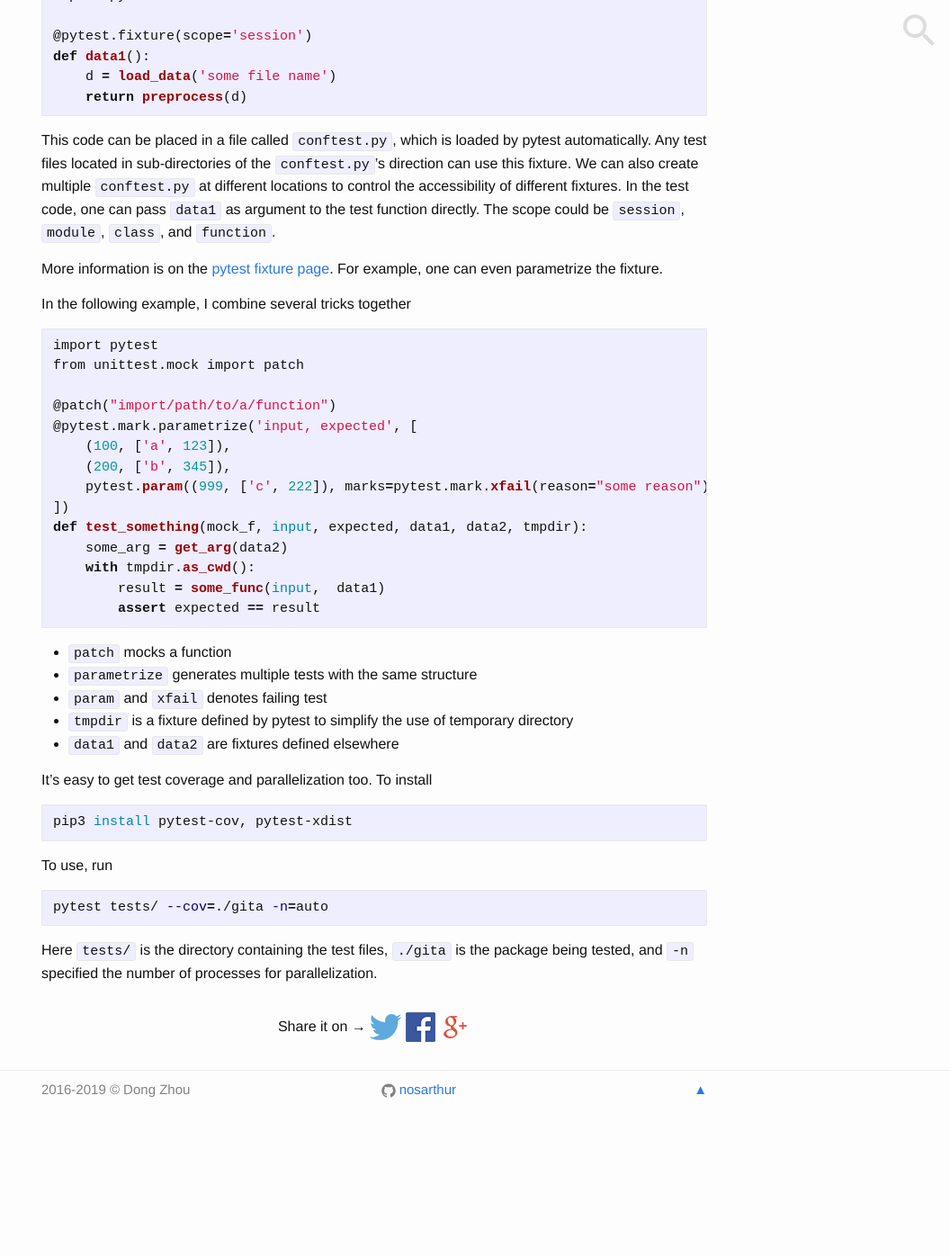
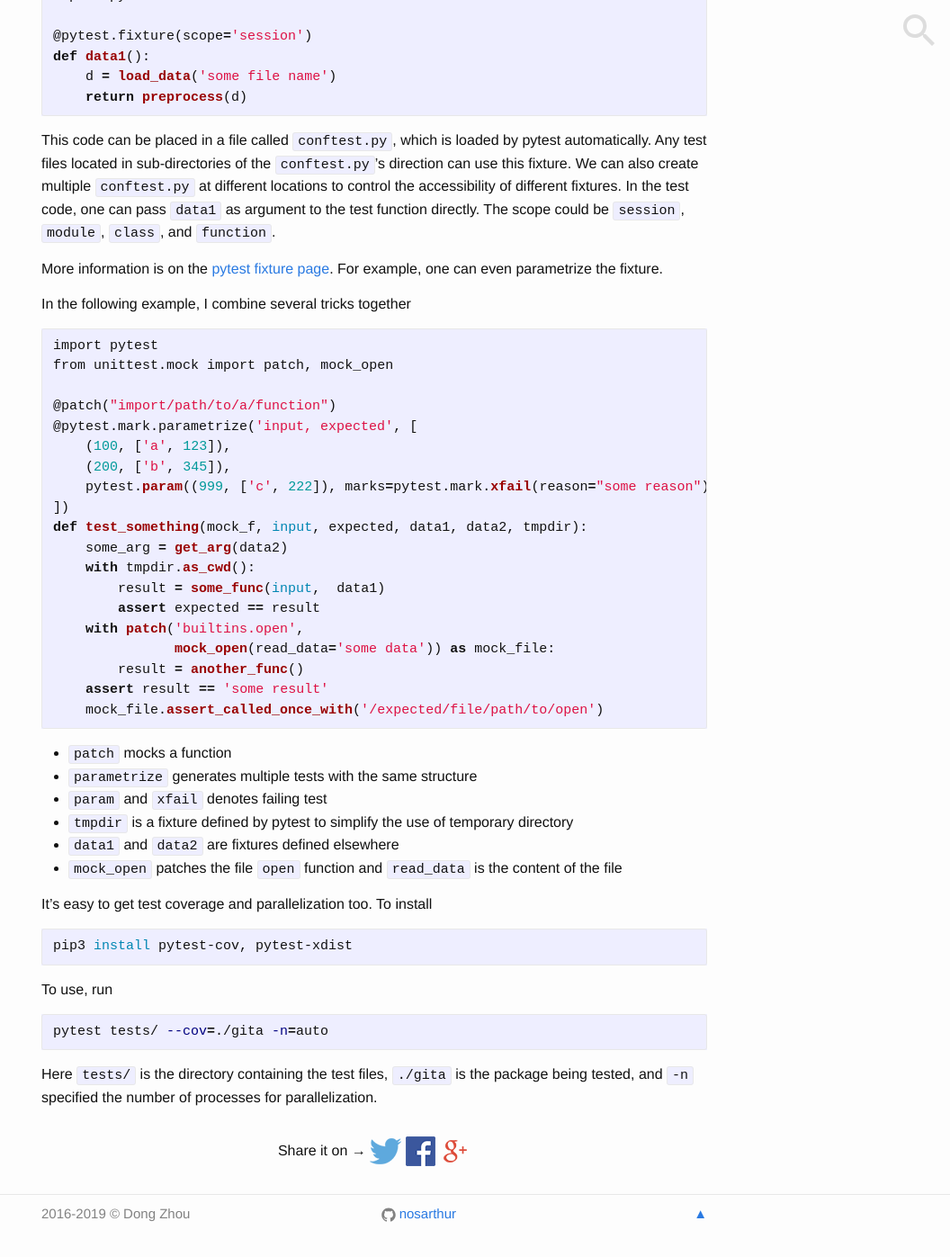
Before and after one commit to nosarthur/nosarthur.github.io, a Jekyll site: the page built from _posts/2018-09-01-python-tricks.md, in a window 1280 px wide and 1400 px high, scrolled down 1307 px. Shown: the top 1397 px of the window at 90% size, without its empty margins (224-1280 px from the left). Built offline with Jekyll 4.4.1, drawn with Linux system fonts in a browser that asks for light colours; comment, search, counter and statistics services are not loaded; before the commit the page ends 2569 px from its top, so only the background shows below that.

Commit message:
some updates

````diff
--- a/_posts/2018-09-01-python-tricks.md
+++ b/_posts/2018-09-01-python-tricks.md
@@ -1,7 +1,7 @@
 ---
 layout: post
 title: Some Python tricks
-date:   2018-09-01 08:00:00 -0500
+date: 2018-09-01 08:00:00 -0500
 categories: [coding]
 comments: true
 tags: [python]
@@ -26,6 +26,7 @@ python3 -m pip
 python3 -m venv
 python3 -m IPython
 ```
+
 It is more convenient to `alias` them in the `.bashrc`.
 
 The `-O` option removes `assert` statements.
@@ -87,7 +88,7 @@ In the following example, I combine several tricks together
 
 ```python
 import pytest
-from unittest.mock import patch
+from unittest.mock import patch, mock_open
 
 @patch("import/path/to/a/function")
 @pytest.mark.parametrize('input, expected', [
@@ -100,13 +101,19 @@ def test_something(mock_f, input, expected, data1, data2, tmpdir):
     with tmpdir.as_cwd():
         result = some_func(input,  data1)
         assert expected == result
+    with patch('builtins.open',
+               mock_open(read_data='some data')) as mock_file:
+        result = another_func()
+    assert result == 'some result'
+    mock_file.assert_called_once_with('/expected/file/path/to/open')
 ```
 
-* `patch` mocks a function
-* `parametrize` generates multiple tests with the same structure
-* `param` and `xfail` denotes failing test
-* `tmpdir` is a fixture defined by pytest to simplify the use of temporary directory
-* `data1` and `data2` are fixtures defined elsewhere
+- `patch` mocks a function
+- `parametrize` generates multiple tests with the same structure
+- `param` and `xfail` denotes failing test
+- `tmpdir` is a fixture defined by pytest to simplify the use of temporary directory
+- `data1` and `data2` are fixtures defined elsewhere
+- `mock_open` patches the file `open` function and `read_data` is the content of the file
 
 It's easy to get test coverage and parallelization too. To install
 
````
Also changed, not shown: _drafts/chromebook-coding.md (added, +45 -0 lines), _drafts/open-source.md (added, +9 -0 lines), _drafts/pragmatic-programmer.md (added, +24 -0 lines), _drafts/quotes.md (renamed from _drafts/job.md, +2 -0 lines), _posts/2018-09-30-mayo-baby.md (+7 -7 lines), links.md (+1 -0 lines).
